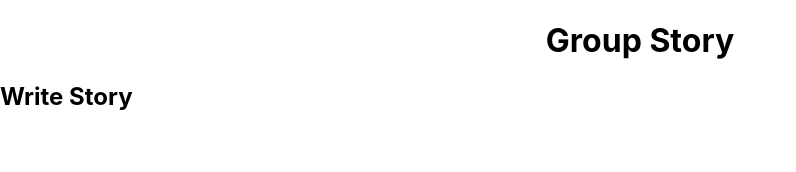
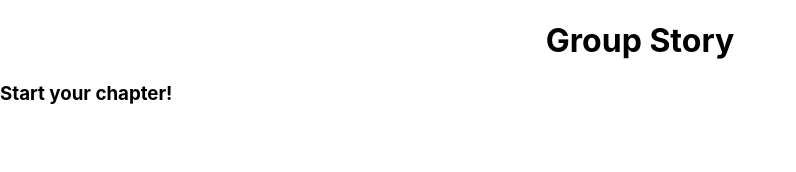
Before and after one commit to benjewman/GroupStory_Frontend, a React (Create React App) app: page /new in a window 1280 px wide. Shown: the top 172 px of the page, without its empty margins (0-796 px from the left). Built offline with nearby package versions, Linux system fonts and the light colour scheme; no server answers.

Commit message:
Use fetched story's title in WriteStory component

```diff
--- a/src/components/StoryTitle.js
+++ b/src/components/StoryTitle.js
@@ -18,6 +18,7 @@ function StoryTitle({story}) {
         <React.Fragment>
             <h3 className="storyTitle" onClick={routeToStory}>{title}</h3>
             <p className="storyBlurb">("{blurb}...")</p>
+            <br/>
         </React.Fragment>
     )
 }
--- a/src/containers/WriteStory.js
+++ b/src/containers/WriteStory.js
@@ -3,20 +3,32 @@ import React, { useState, useEffect } from 'react';
 function WriteStory() {
     // create state variable for the unfinished story or the new story
     // set this variable from the fetch
-    const [story, setStory] = useState(null);
+    const [story, setStory] = useState({});
 
     useEffect(() => {
         fetch('http://localhost:3000/last')
         .then(resp => resp.json())
-        .then(data => console.log(data))
+        .then(storyData => {
+            console.log(storyData);
+            setStory(storyData);
+        })
+        // add a legitimate array dependency that won't create a loop
     }, [])
+
+    const renderPrompt = () => {
+        // if there is a previous chapter, show it, tell the reader they're starting the story
+
+
+        return <h3>Start your chapter!</h3>
+    }
 
     return (
         <div>
-            <h2>Write Story</h2>
+            <h2>{story.title}</h2>
+
             {/* if there's a story in the works, add to that story */}
             {/* otherwise program creates a title and user begins the story */}
-
+            {renderPrompt()}
         </div>
     );
 }
```
